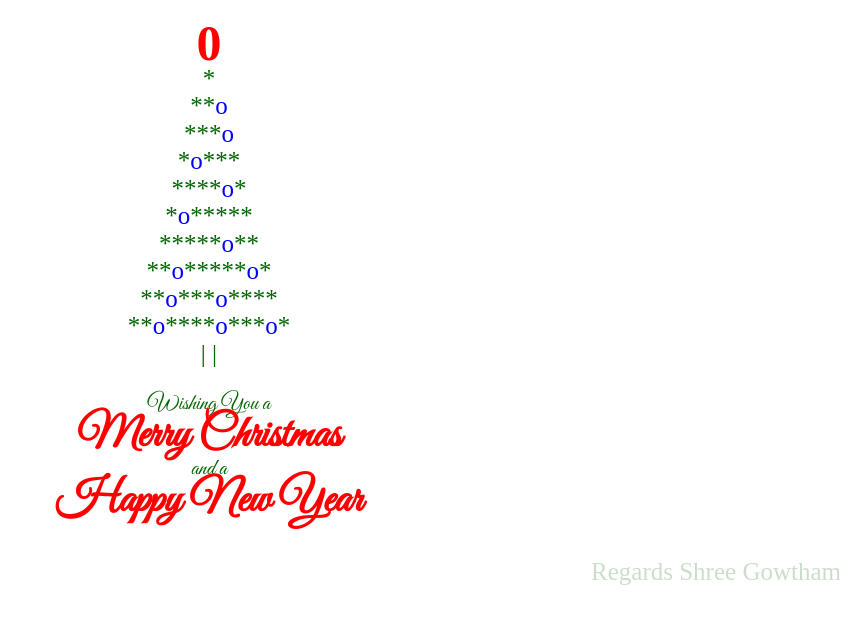
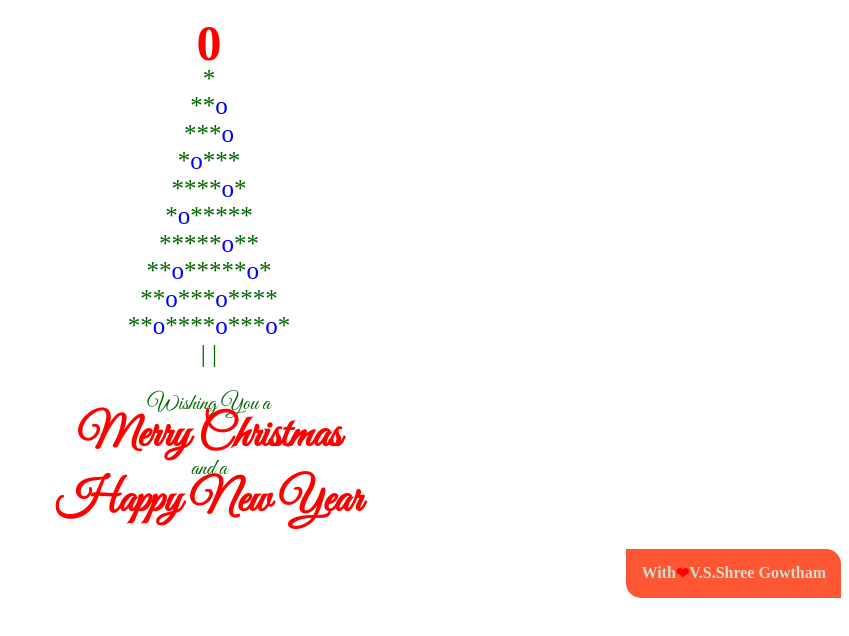
Before and after one commit to shreegowtham27/christmas-flexbox, a plain HTML site: page index.html in a window 1280 px wide. Shown: the whole page, without its empty margins (431-1280 px from the left). Drawn offline with Linux system fonts and the light colour scheme.

Commit message:
Extra tweaks added to footer.

```diff
--- a/index.html
+++ b/index.html
@@ -28,7 +28,7 @@
     <h1>Merry Christmas<br></h1><p>and a</p><h1>Happy New Year</h1>
   </div>
   </main>
-  <footer>
-    <p>Regards Shree Gowtham</p>
+  <footer class="foot">
+    <p>With <span style="color: red;">&#10084;</span>V.S.Shree Gowtham</p>
   </footer>
 </html>
--- a/style.css
+++ b/style.css
@@ -29,14 +29,13 @@ span{
   font-family: 'Great Vibes', cursive;
   font-size:90%;
 }
-footer{
-  color: #000;
-}
-footer p{
-  /*background-color: #000;*/
-
-  font-size: 25px;
-  font-family: sagoe-ui;
+.foot p{
+  background-color: #ff5733;
+  padding: 15px;
+  border-top-right-radius:15px;
+  border-bottom-left-radius:15px;
+  font-size: 16px;
+  font-family: 'Segoe UI', Frutiger, 'Frutiger Linotype', 'Dejavu Sans' sans-serif;
+  font-weight: bold;
   float:right;
   color:#ccddcc;
-}
```
